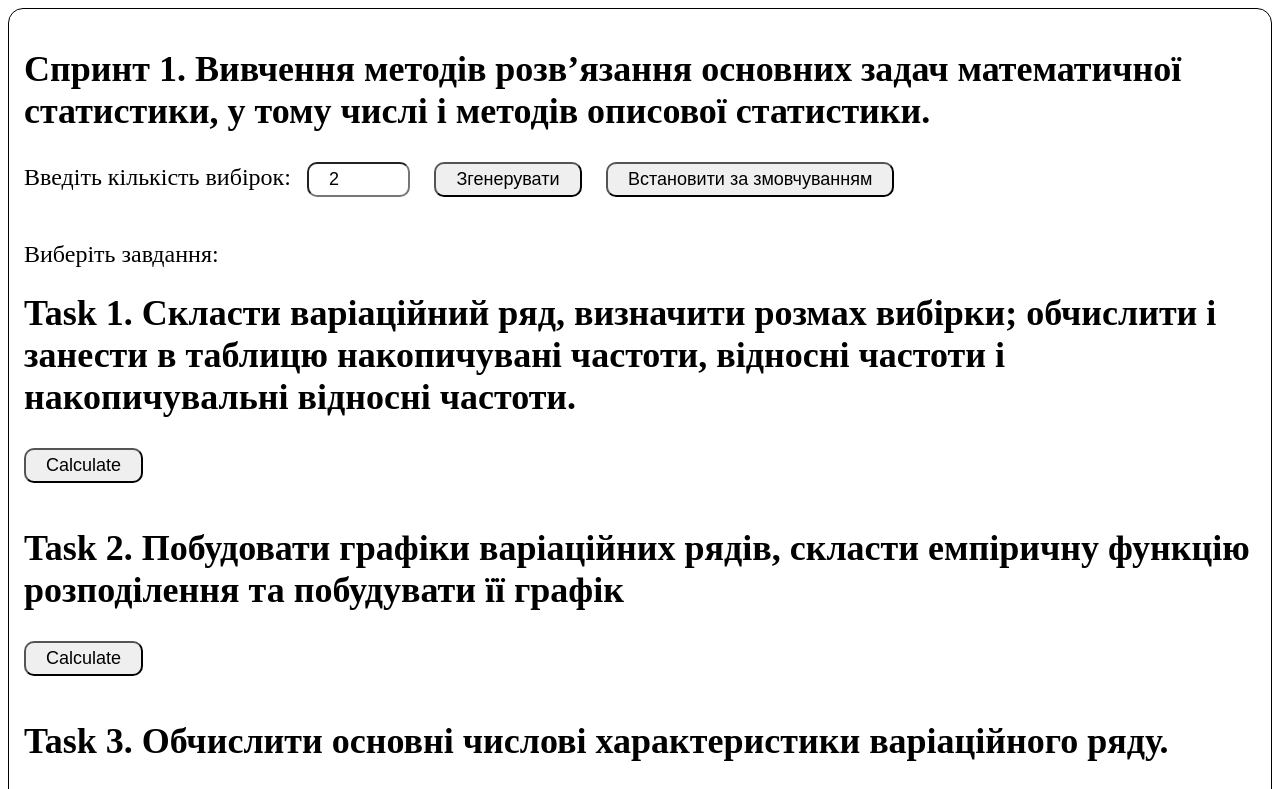
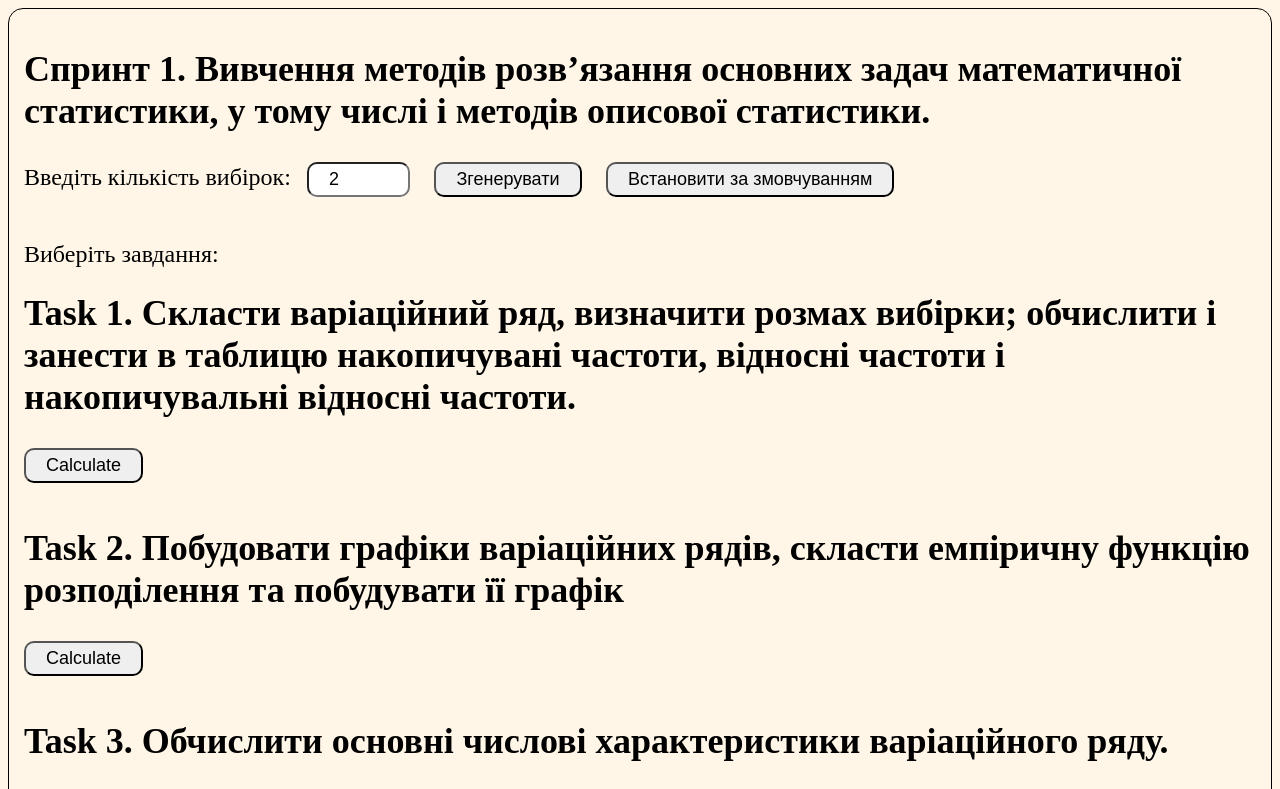
Before and after one commit to yanakushnerova/math_statistics_sprint00, a plain HTML site: page index.html in a window 1280 px wide. Shown: the top 789 px of the page. Drawn offline with nearby package versions, Linux system fonts and the light colour scheme.

Commit message:
fix graphs

```diff
--- a/css/style.css
+++ b/css/style.css
@@ -136,6 +136,7 @@ div#task5_solution span {
 
 body {
     font-size: x-large;
+    background-color: rgb(255, 246, 232);
 }
 
 table {
```
